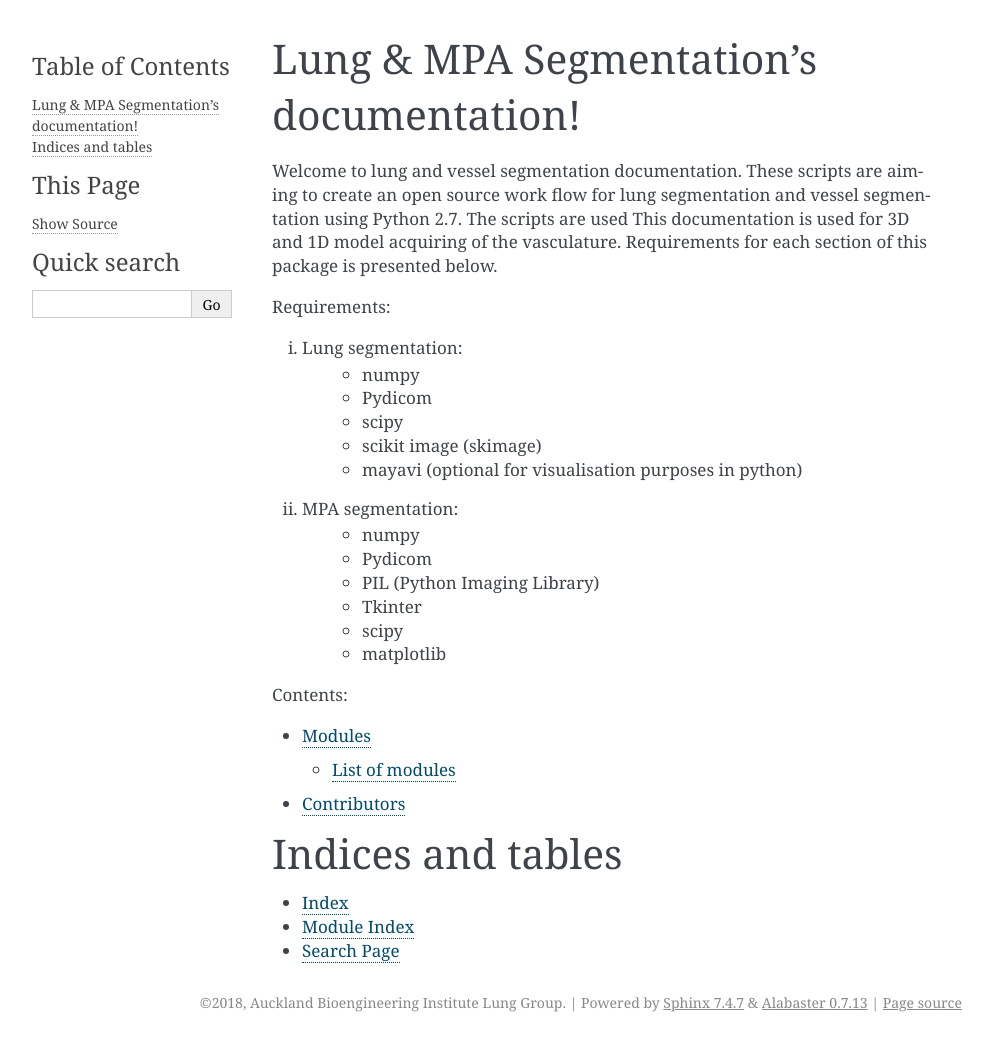
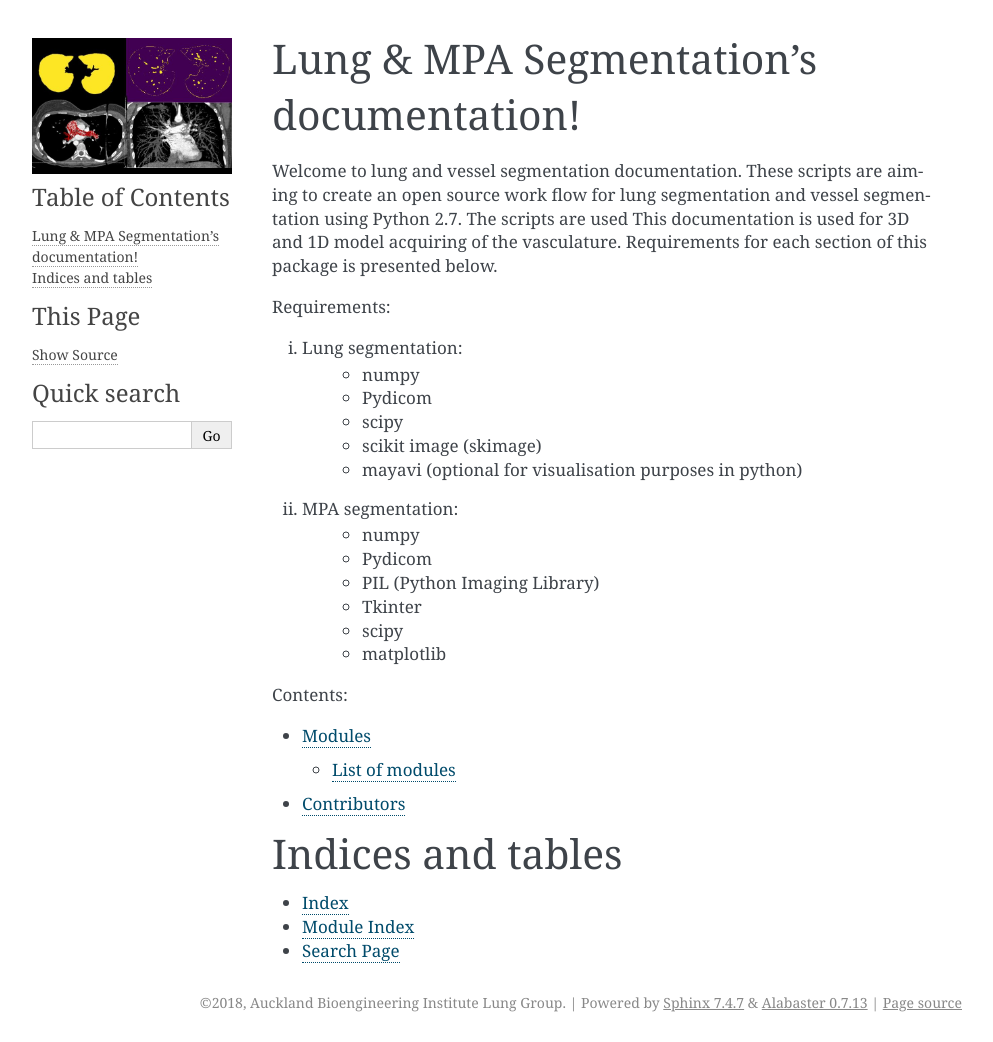
Before and after one commit to behdadebsh/LungPhD, a Sphinx documentation site: the page built from docs/index.rst, in a window 1280 px wide. Shown: the whole page, without its empty margins (148-1141 px from the left). Built offline with Sphinx 7.4.7, drawn with Linux system fonts in a browser that asks for light colours.

Commit message:
Project logo added to _static and conf.py edited

```diff
--- a/docs/conf.py
+++ b/docs/conf.py
@@ -127,11 +127,11 @@ html_theme = 'alabaster'
 #html_title = None
 
 # A shorter title for the navigation bar.  Default is the same as html_title.
-#html_short_title = None
+#html_short_title = 'Segmentation'
 
 # The name of an image file (relative to this directory) to place at the top
 # of the sidebar.
-#html_logo = None
+html_logo = '_static/image.jpeg'
 
 # The name of an image file (relative to this directory) to use as a favicon of
 # the docs.  This file should be a Windows icon file (.ico) being 16x16 or 32x32
```
Also changed, not shown: docs/_static/image.jpeg (added).
